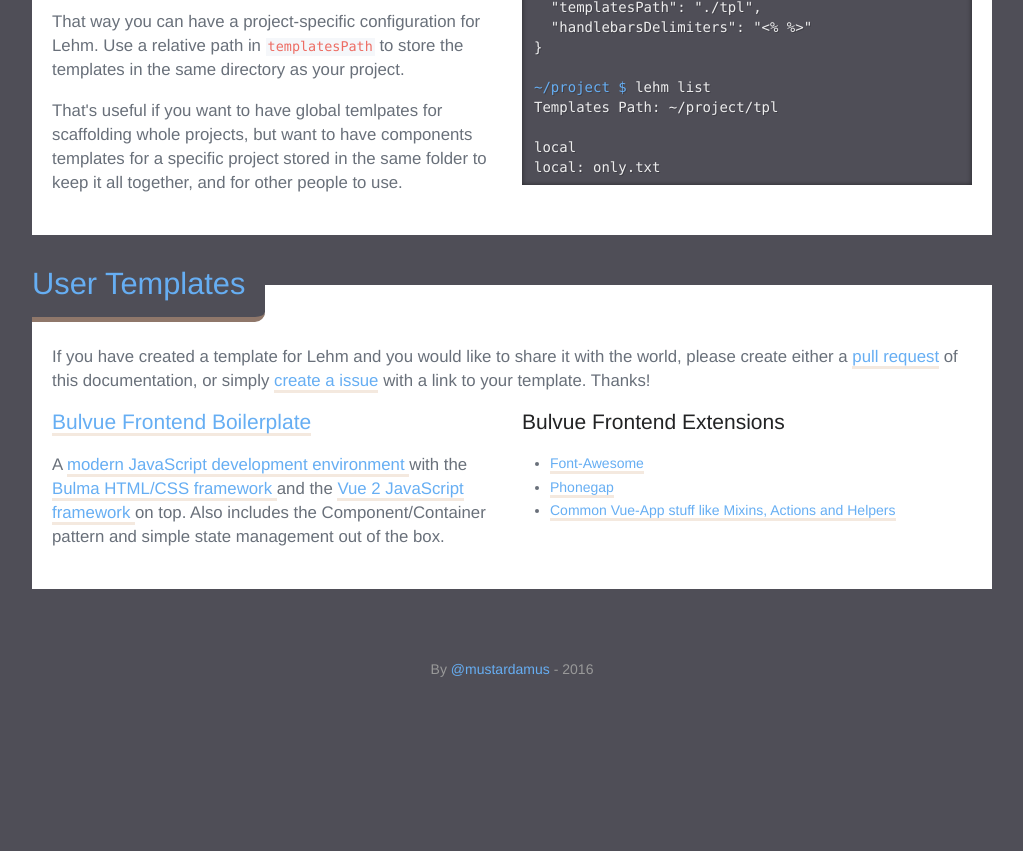
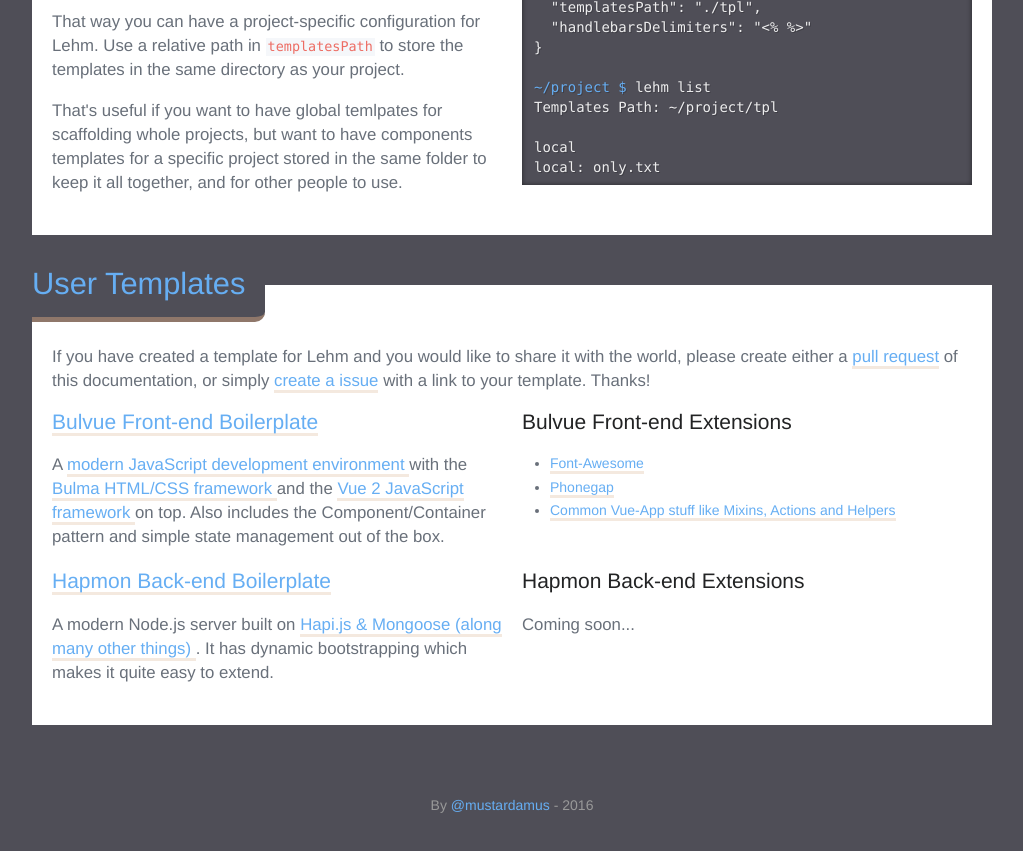
Before and after one commit to mustardamus/lehm, a website: page docs/index.html in a window 1280 px wide. Shown: the part 7576-8427 px from the top of the page, without its empty margins (128-1151 px from the left). Before the commit the page ends 8325 px from the top, so only its background shows below. Drawn offline with Linux system fonts and the light colour scheme.

Commit message:
added hapmon template section in user templates

```diff
--- a/docs/index.html
+++ b/docs/index.html
@@ -860,25 +860,25 @@
         with a link to your template. Thanks!
       </p>
 
-      <div class="columns">
+      <div class="columns is-multiline">
         <div class="column is-6">
           <h3>
             <a href="https://github.com/mustardamus/lehm-bulvue">
-              Bulvue Frontend Boilerplate
+              Bulvue Front-end Boilerplate
             </a>
           </h3>
 
           <p>
             A
-            <a href="https://github.com/mustardamus/lehm-bulvue/blob/master/%3C%25kebabCase%20projectName%25%3E/docs/client.md">
+            <a href="https://github.com/mustardamus/lehm-bulvue/blob/master/%7B%25kebabCase%20projectName%25%7D/docs/client.md">
               modern JavaScript development environment
             </a>
             with the
-            <a href="https://github.com/mustardamus/lehm-bulvue/blob/master/%3C%25kebabCase%20projectName%25%3E/docs/bulma.md">
+            <a href="https://github.com/mustardamus/lehm-bulvue/blob/master/%7B%25kebabCase%20projectName%25%7D/docs/bulma.md">
               Bulma HTML/CSS framework
             </a>
             and the
-            <a href="https://github.com/mustardamus/lehm-bulvue/blob/master/%3C%25kebabCase%20projectName%25%3E/docs/vue.md">
+            <a href="https://github.com/mustardamus/lehm-bulvue/blob/master/%7B%25kebabCase%20projectName%25%7D/docs/vue.md">
               Vue 2 JavaScript framework
             </a>
             on top. Also includes the Component/Container pattern and simple
@@ -887,7 +887,7 @@
         </div>
 
         <div class="column is-6">
-          <h3>Bulvue Frontend Extensions</h3>
+          <h3>Bulvue Front-end Extensions</h3>
 
           <ul>
             <li>
@@ -907,6 +907,32 @@
             </li>
           </ul>
         </div>
+
+        <div class="column is-6">
+          <h3>
+            <a href="https://github.com/mustardamus/lehm-hapmon">
+              Hapmon Back-end Boilerplate
+            </a>
+          </h3>
+
+          <p>
+            A modern Node.js server built on
+            <a href="https://github.com/mustardamus/lehm-hapmon/blob/master/docs/server.md">
+              Hapi.js &amp; Mongoose (along many other things)
+            </a>
+            . It has dynamic bootstrapping which makes it quite easy to extend.
+          </p>
+        </div>
+
+        <div class="column is-6">
+          <h3>
+            Hapmon Back-end Extensions
+          </h3>
+
+          <p>
+            Coming soon...
+          </p>
+        </div>
       </div>
     </div>
 
```
